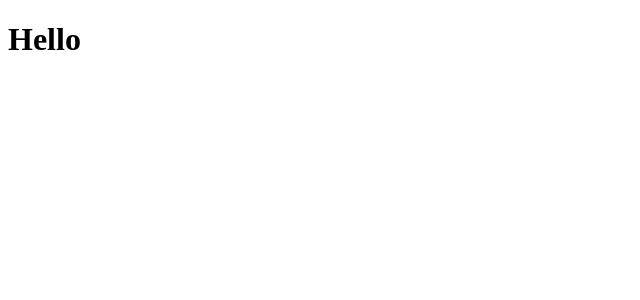
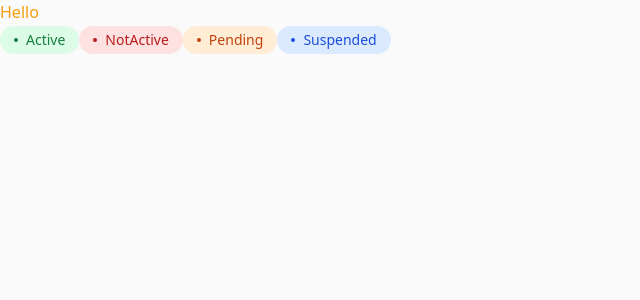
Before and after one commit to Iryna-Bigdash/co-crm, a Next.js app in the folder co-crm/: page / in a window 1280 px wide. Shown: the top 300 px of the page, without its empty margins (0-640 px from the left). Built offline with nearby package versions, Linux system fonts and the light colour scheme.

Commit message:
added  tailwind

```diff
--- /dev/null
+++ b/co-crm/postcss.config.js
@@ -0,0 +1,6 @@
+module.exports = {
+  plugins: {
+    tailwindcss: {},
+    autoprefixer: {},
+  },
+}
--- /dev/null
+++ b/co-crm/src/app/components/status-label.tsx
@@ -0,0 +1,31 @@
+import React from 'react';
+
+export enum Status {
+  Active = 'active',
+  NotActive = 'notActive',
+  Pending = 'pending',
+  Suspended = 'suspended',
+}
+
+export interface StatusLabelProps {
+  children: React.ReactNode;
+  status: Status;
+}
+
+export default function StatusLabel({ children, status }: StatusLabelProps) {
+  return (
+    <div
+      className={`inline-flex items-center py-1 px-3.5 rounded-3xl text-sm font-medium' ${
+        status === Status.Active && 'text-green-700 bg-green-100' ||
+        status === Status.NotActive && 'text-red-700 bg-red-100' ||
+        status === Status.Pending && 'text-orange-700 bg-orange-100' ||
+        status === Status.Suspended && 'text-blue-700 bg-blue-100' ||
+        ''
+
+      }`}
+    >
+      <div className='w-1 h-1 mr-2 rounded-full bg-current' />
+      {children}
+    </div>
+  );
+}
--- a/co-crm/src/app/globals.css
+++ b/co-crm/src/app/globals.css
@@ -1,5 +1,13 @@
+@tailwind base;
+@tailwind components;
+@tailwind utilities;
+
 * {
   box-sizing: border-box;
   padding: 0;
   margin: 0;
 }
+
+body {
+  background: #FAFAFA;
+}
--- a/co-crm/src/app/layout.tsx
+++ b/co-crm/src/app/layout.tsx
@@ -1,4 +1,5 @@
 import React from 'react';
+import './globals.css';
 
 export default function RootLayout({
   children,
--- a/co-crm/src/app/page.tsx
+++ b/co-crm/src/app/page.tsx
@@ -1,7 +1,13 @@
+import StatusLabel, { Status } from './components/status-label';
+
 export default function Home() {
   return (
     <main>
-      <h1>Hello</h1>
+      <h1 className="text-amber-500">Hello</h1>
+      <StatusLabel status={Status.Active}>Active</StatusLabel>
+      <StatusLabel status={Status.NotActive}>NotActive</StatusLabel>
+      <StatusLabel status={Status.Pending}>Pending</StatusLabel>
+      <StatusLabel status={Status.Suspended}>Suspended</StatusLabel>
     </main>
   );
 }
--- /dev/null
+++ b/co-crm/tailwind.config.js
@@ -0,0 +1,8 @@
+/** @type {import('tailwindcss').Config} */
+module.exports = {
+  content: ['./src/**/*.{js,ts,jsx,tsx,mdx}'],
+  theme: {
+    extend: {},
+  },
+  plugins: [],
+}
```
Also changed, not shown: co-crm/package.json (+5 -2 lines), 1 other file (tests, documents, lock files or other folders).
